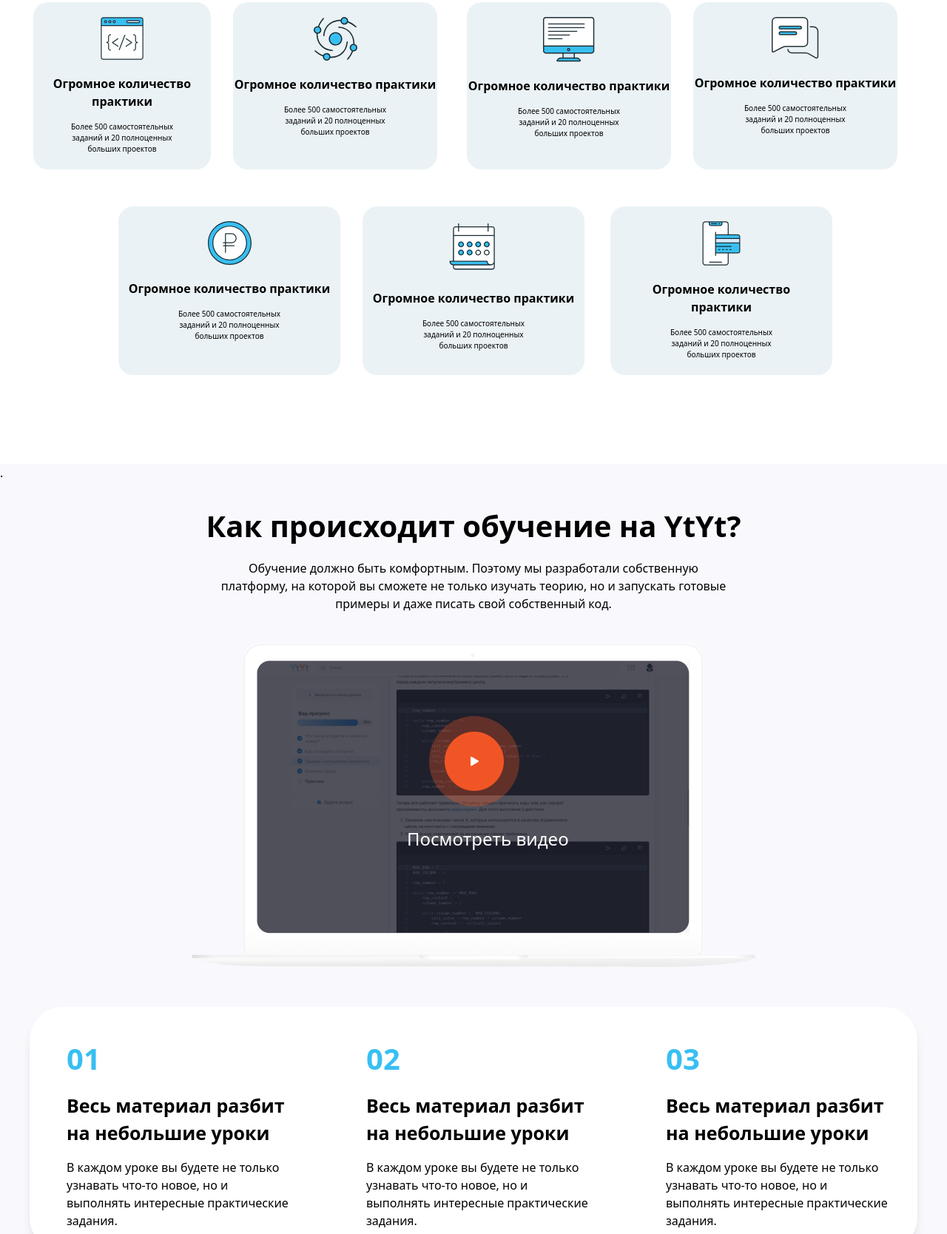
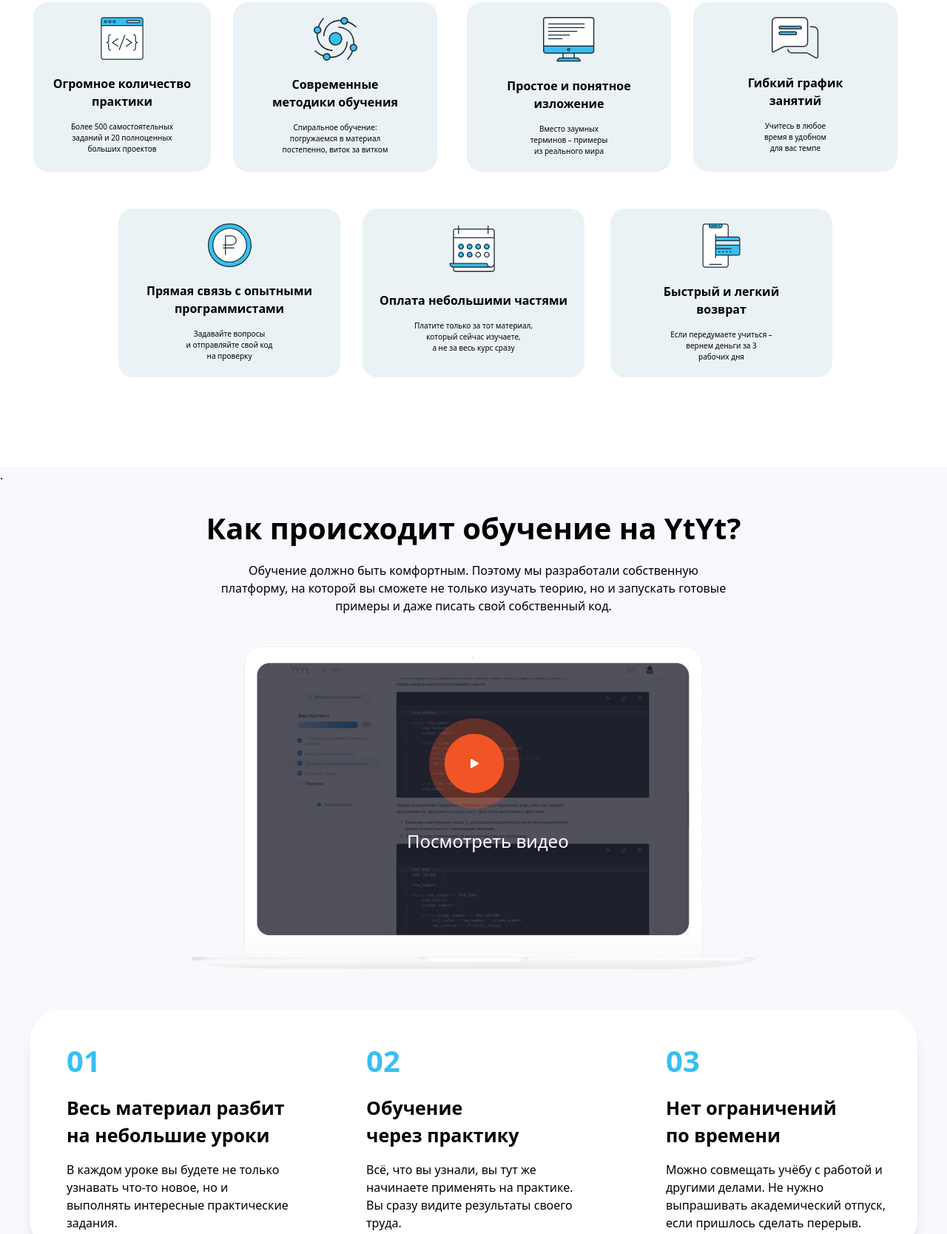
Before and after one commit to usmonnh-hub/YtYt, a website: page index.html in a window 1280 px wide. Shown: the part 1597-3265 px from the top of the page at 74% size. Drawn offline with Linux system fonts and the light colour scheme.

Commit message:
section5

```diff
--- a/index.html
+++ b/index.html
@@ -75,51 +75,51 @@
         <div class="bg-[#EAF2F5] w-[47%] text-center pb-[20px] rounded-[20px] ml-[px] mr-[5px] mb-[20px] lg:w-[23%]">
           <div class="text-center">
             <img src="src/imges/sec3-img2.svg" alt="" class="m-auto mt-[20px] mb-[20px]">
-            <h1 class="font-bold mb-[15px]">Огромное количество практики</h1>
-            <p class="text-[10px]">Более 500 самостоятельных <br> заданий и 20 полноценных <br> больших проектов</p>
+            <h1 class="font-bold mb-[15px]">Современные <br> методики обучения</h1>
+            <p class="text-[10px]">Спиральное обучение: <br> погружаемся в материал <br> постепенно, виток за витком</p>
           </div>
         </div>
         <div class="bg-[#EAF2F5] w-[47%] text-center pb-[20px] rounded-[20px] ml-[5px] mb-[20px] lg:w-[23%]">
           <div class="text-center">
             <img src="src/imges/sec3-img3.svg" alt="" class="m-auto mt-[20px] mb-[20px]">
-            <h1 class="font-bold mb-[15px]">Огромное количество практики</h1>
-            <p class="text-[10px]">Более 500 самостоятельных <br> заданий и 20 полноценных <br> больших проектов</p>
+            <h1 class="font-bold mb-[15px]">Простое и понятное <br> изложение</h1>
+            <p class="text-[10px]">Вместо заумных <br> терминов – примеры <br> из реального мира</p>
           </div>
         </div>
         <div class="bg-[#EAF2F5] w-[47%] text-center pb-[20px] rounded-[20px] ml-[px] mr-[5px] mb-[20px] lg:w-[23%]">
           <div class="text-center">
             <img src="src/imges/sec3-img5.svg" alt="" class="m-auto mt-[20px] mb-[20px]">
-            <h1 class="font-bold mb-[15px]">Огромное количество практики</h1>
-            <p class="text-[10px]">Более 500 самостоятельных <br> заданий и 20 полноценных <br> больших проектов</p>
+            <h1 class="font-bold mb-[15px]">Гибкий график <br> занятий</h1>
+            <p class="text-[10px]">Учитесь в любое <br> время в удобном <br> для вас темпе</p>
           </div>
         </div>
         <div class="bg-[#EAF2F5] w-[47%] text-center pb-[20px] rounded-[20px] ml-[5px] mb-[20px] lg:w-[25%] lg:ml-[120px]">
           <div class="text-center">
             <img src="src/imges/sec3-img6.svg" alt="" class="m-auto mt-[20px] mb-[20px]">
-            <h1 class="font-bold mb-[15px]">Огромное количество практики</h1>
-            <p class="text-[10px]">Более 500 самостоятельных <br> заданий и 20 полноценных <br> больших проектов</p>
+            <h1 class="font-bold mb-[15px]">Прямая связь с опытными <br> программистами</h1>
+            <p class="text-[10px]">Задавайте вопросы <br> и отправляйте свой  код <br> на проверку</p>
           </div>
         </div>
         <div class="bg-[#EAF2F5] w-[47%] text-center pb-[20px] rounded-[20px] ml-[px] mr-[5px] mb-[20px] lg:w-[25%] lg:ml-[0px]">
           <div class="text-center">
             <img src="src/imges/sec3-img4.svg" alt="" class="m-auto mt-[20px] mb-[20px]">
-            <h1 class="font-bold mb-[15px]">Огромное количество практики</h1>
-            <p class="text-[10px]">Более 500 самостоятельных <br> заданий и 20 полноценных <br> больших проектов</p>
+            <h1 class="font-bold mb-[15px]">Оплата небольшими частями</h1>
+            <p class="text-[10px]">Платите только за тот материал, <br> который сейчас изучаете, <br> а не за весь курс сразу</p>
           </div>
         </div>
         <div class="bg-[#EAF2F5] w-[99%] m-auto text-center pb-[20px] rounded-[20px] ml-[px] mr-[5px]  lg:w-[25%] lg:flex-col lg:m-0 lg:mb-[20px] lg:ml-[0px]">
           <div class="text-center flex items-center justify-center gap-0 lg:flex-col lg:text-center">
             <img src="src/imges/sec3-img7.svg" alt="" class="m-auto mt-[20px] mb-[20px]">
             <div class="mr-[30px] lg:ml-[30px]">
-            <h1 class="font-bold mb-[px] lg:mb-[15px]">Огромное количество практики</h1>
-            <p class="text-[10px]">Более 500 самостоятельных <br> заданий и 20 полноценных <br> больших проектов</p>
+            <h1 class="font-bold mb-[10px] lg:mb-[15px]">Быстрый и легкий <br> возврат</h1>
+            <p class="text-[10px]">Если передумаете учиться – <br>  вернем деньги за 3 <br> рабочих дня</p>
             </div>
           </div>
         </div>
         </div>
       </div>
      </div>
-     <div class="bg-[#f9f8fd] ">
+     <div class="bg-[#f9f8fd] pb-[30px]">
       <p class="#f9f8fd">.</p>
       <h1 class="text-center font-bold text-[40px] mb-[15px] mt-[30px]">Как происходит обучение на YtYt?</h1>
       <p class=" w-[360px] text-center m-auto mb-[40px] lg:w-[700px]">Обучение должно быть комфортным. Поэтому мы разработали собственную платформу, на которой вы сможете не только изучать теорию, но и запускать готовые примеры и даже писать свой собственный код.</p>
@@ -129,20 +129,43 @@
         <p class="text-[#fff] absolute top-[160px] left-[130px] lg:top-[250px] lg:left-[510px] lg:text-2xl">Посмотреть видео</p>
       </div>
       <div class="bg-[#ffffff] shadow-lg w-[95%] m-auto rounded-[45px] pb-[40px] lg:max-w-[1200px] lg:mt-[50px] lg:flex lg:h-[290px] lg:justify-between lg:p-[30px] lg:pb-[300px] mb-[100px]">
-        <div class="p-[10px]  mb-[40px] pb-[60px] ">
+        <div class="p-[10px]  mb-[40px] pb-[0px] ">
           <h1 class="text-[40px] ml-[10px] font-[650] text-[#38BFF2] mb-[15px]">01</h1>
           <h1 class="text-[25px] ml-[10px] font-[650] text-[#000000] mb-[15px]">Весь материал разбит <br> на небольшие уроки</h1>
           <p class="ml-[10px] lg:w-[300px]">В каждом уроке вы будете не только узнавать что-то новое, но и выполнять интересные практические задания. </p>
         </div>
-        <div class="p-[10px]">
+        <div class="p-[10px] mb-[40px]">
           <h1 class="text-[40px] ml-[10px] font-[650] text-[#38BFF2] mb-[15px]">02</h1>
-          <h1 class="text-[25px] ml-[10px] font-[650] text-[#000000] mb-[15px]">Весь материал разбит <br> на небольшие уроки</h1>
-          <p class="ml-[10px] lg:w-[300px]">В каждом уроке вы будете не только узнавать что-то новое, но и выполнять интересные практические задания. </p>
+          <h1 class="text-[25px] ml-[10px] font-[650] text-[#000000] mb-[15px]">Обучение <br> через практику</h1>
+          <p class="ml-[10px] lg:w-[300px]">Всё, что вы узнали, вы тут же начинаете применять на практике. Вы сразу видите результаты своего труда. </p>
         </div>
         <div class="p-[10px] ">
           <h1 class="text-[40px] ml-[10px] font-[650] text-[#38BFF2] mb-[15px]">03</h1>
-          <h1 class="text-[25px] ml-[10px] font-[650] text-[#000000] mb-[15px]">Весь материал разбит <br> на небольшие уроки</h1>
-          <p class="ml-[10px] lg:w-[300px]">В каждом уроке вы будете не только узнавать что-то новое, но и выполнять интересные практические задания. </p>
+          <h1 class="text-[25px] ml-[10px] font-[650] text-[#000000] mb-[15px]">Нет ограничений <br> по времени</h1>
+          <p class="ml-[10px] lg:w-[300px]">Можно совмещать учёбу с работой  и другими делами. Не нужно выпрашивать академический отпуск, если пришлось сделать перерыв. </p>
+        </div>
+      </div>
+     </div>
+     <div>
+      <div class="bg-[#ffffff] lg:flex lg:flex-wrap gap-[20px]  lg:max-w-[1200px] lg:m-auto lg:mt-[70px] lg:mb-[100px] flex-col lg:flex-row">
+        <div class="bg-[#EAF2F5] lg:p-[20px] lg:w-[35%] rounded-2xl mb-[30px] w-[90%] m-auto lg:m-0">
+          <img src="src/imges/sec5-4.png" alt="" class="m-auto">
+        </div>
+        <div class="bg-[#EAF2F5] lg:p-[20px] lg:w-[63%] rounded-2xl w-[90%] m-auto lg:m-0 mb-[30px] p-[20px]">
+          <div class="ml-[30px] mt-[20px]">
+            <h1 class="font-bold text-2xl mb-[20px]">Помощь и поддержка</h1>
+            <p>Если в процессе обучения возникнут сложности, вы всегда сможете задать вопрос своему наставнику.</p><br>
+            <p>Раз в несколько уроков вы будете получать большое задание, которое нужно будет сдавать на проверку код-ревьюеру. Он внимательно изучит ваш код, найдет ошибки и поможет вам стать лучше. </p>
+          </div>
+        </div>
+        <div class="bg-[#EAF2F5] lg:p-[20px] lg:w-[63%] rounded-2xl w-[90%] m-auto lg:m-0 mb-[30px] p-[25px]">
+          <div class=" lg:ml-[30px] lg:mt-[20px]">
+            <h1 class="font-bold text-2xl mb-[20px]">Методика обучения</h1>
+            <p>Весь учебный материал структурирован по принципу «спирального обучения». Сначала вы получаете базовые знания, а затем на каждом витке спирали углубляетесь в изученные темы, доводя их понимание до совершенства. Такой подход упрощает обучение и гарантирует, что вы не пропустите ничего важного.</p>
+          </div>
+        </div>
+        <div class="bg-[#EAF2F5] lg:p-[20px] lg:w-[35%] rounded-2xl w-[90%] m-auto lg:m-0 mb-[30px]">
+          <img src="src/imges/sec5-5.png" alt="" class="m-auto">
         </div>
       </div>
      </div>
```
Also changed, not shown: src/imges/sec5-4.png (added), src/imges/sec5-5.png (added), src/output.css.
